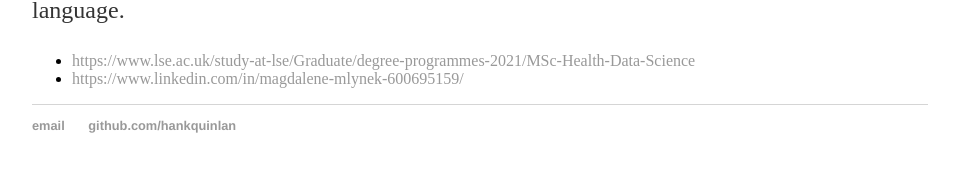
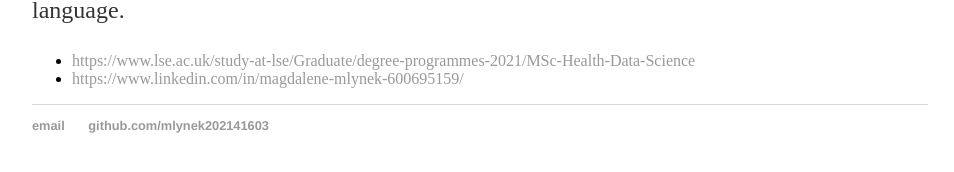
Before and after one commit to mlynek202141603/mlynek202141603.github.io, a Jekyll site: the page built from about/index.html, in a window 1280 px wide. Shown: the part 563-735 px from the top of the page, without its empty margins (160-1114 px from the left). Built offline with Jekyll 4.4.1, drawn with Linux system fonts in a browser that asks for light colours.

Commit message:
Update default.html

```diff
--- a/_layouts/default.html
+++ b/_layouts/default.html
@@ -21,7 +21,7 @@
 			<footer>
 	    		<ul>
 	        		<li><a href="mailto:m.mlynek@lse.ac.uk">email</a></li>
-	        		<li><a href="https://github.com/mlynek202141603">github.com/hankquinlan</a></li>
+	        		<li><a href="https://github.com/mlynek202141603">github.com/mlynek202141603</a></li>
 				</ul>
 			</footer>
 		</body>
```
